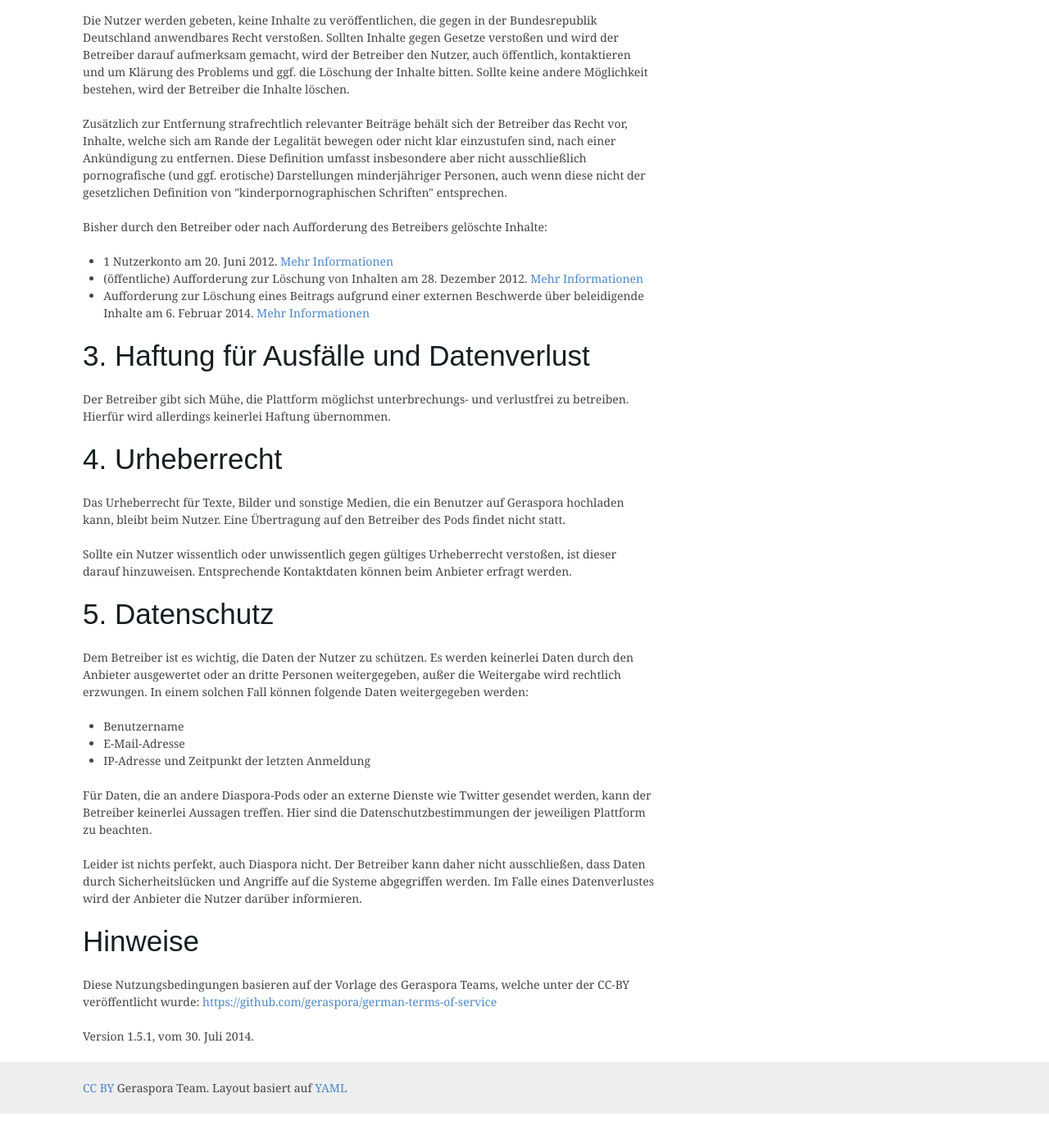
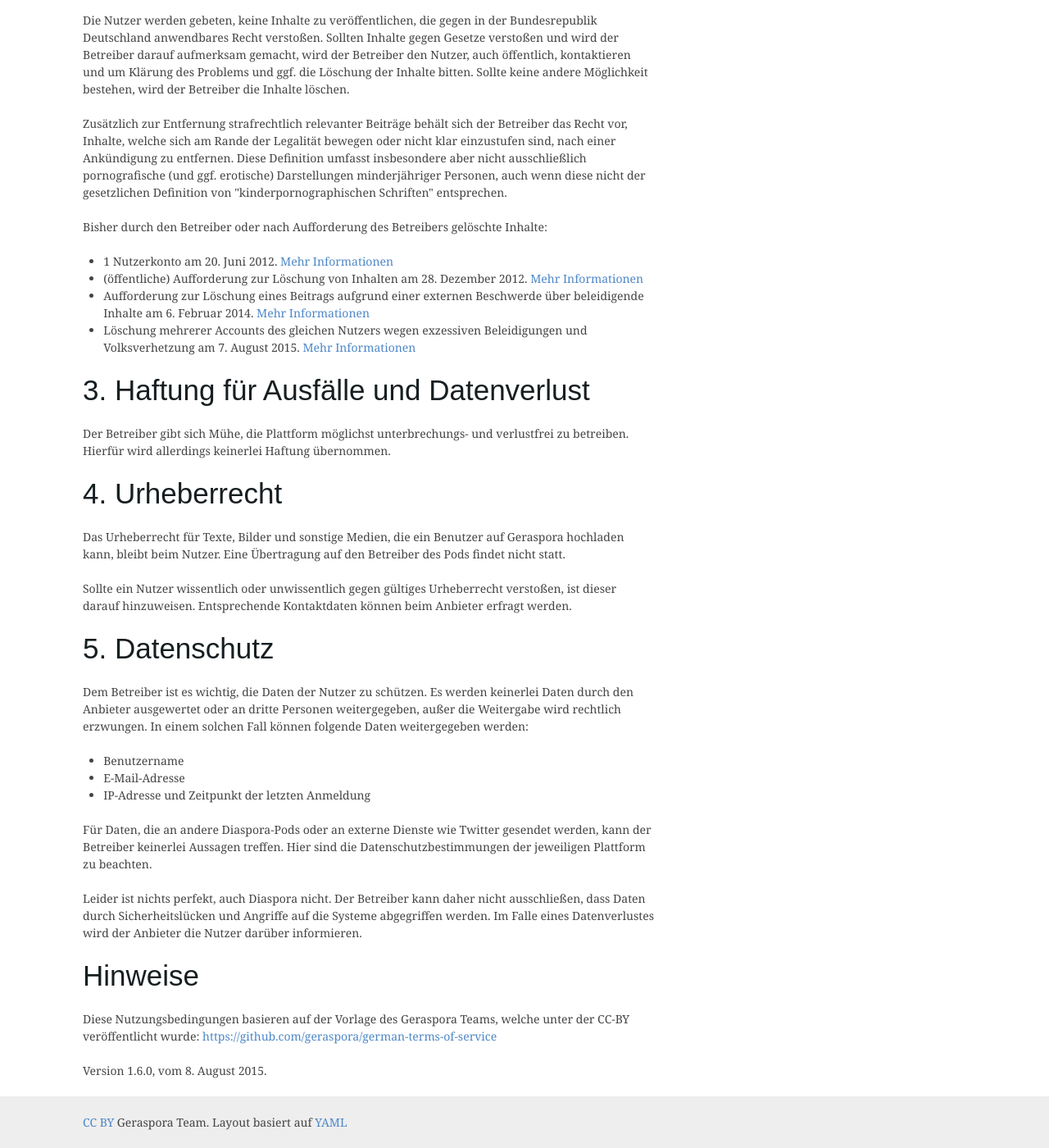
Before and after one commit to geraspora/meta, a Jekyll site: the page built from legal.html, in a window 1280 px wide and 1400 px high, scrolled down 847 px. Shown: the whole window at 82% size. Built offline with Jekyll 4.4.1, drawn with Linux system fonts in a browser that asks for light colours; some web fonts are replaced; Markdown is read by kramdown in place of the engine named in the settings; before the commit the page ends 2205 px from its top, so only the background shows below that.

Commit message:
Add new account deletion

```diff
--- a/legal.html
+++ b/legal.html
@@ -43,6 +43,7 @@ Die Nutzer werden gebeten, keine Inhalte zu veröffentlichen, die gegen in der B
     <li>1 Nutzerkonto am 20. Juni 2012. <a href="https://pod.geraspora.de/posts/672344">Mehr Informationen</a></li>
     <li>(öffentliche) Aufforderung zur Löschung von Inhalten am 28. Dezember 2012. <a href="https://pod.geraspora.de/posts/971768">Mehr Informationen</a></li>
     <li>Aufforderung zur Löschung eines Beitrags aufgrund einer externen Beschwerde über beleidigende Inhalte am 6. Februar 2014. <a href="https://pod.geraspora.de/posts/1903997">Mehr Informationen</a></li>
+    <li>Löschung mehrerer Accounts des gleichen Nutzers wegen exzessiven Beleidigungen und Volksverhetzung am 7. August 2015. <a href="https://pod.geraspora.de/posts/3912767">Mehr Informationen</a></li>
   </ul>
 
   <h2>3. Haftung für Ausfälle und Datenverlust</h2>
@@ -79,5 +80,5 @@ Leider ist nichts perfekt, auch Diaspora nicht. Der Betreiber kann daher nicht a
     Diese Nutzungsbedingungen basieren auf der Vorlage des Geraspora Teams, welche unter der
     CC-BY veröffentlicht wurde: <a href="https://github.com/geraspora/german-terms-of-service">https://github.com/geraspora/german-terms-of-service</a>
   </p>
-  <p>Version 1.5.1, vom 30. Juli 2014.</p>
+  <p>Version 1.6.0, vom 8. August 2015.</p>
 </div>
```
